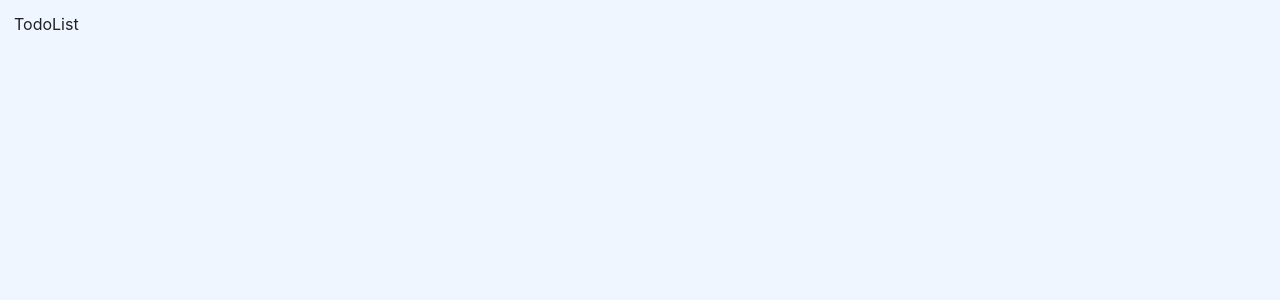
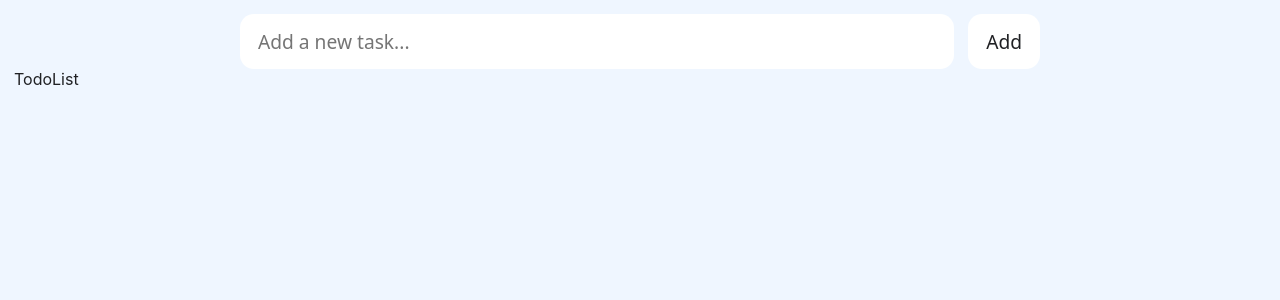
Before and after one commit to madvin/toDoList, a React (Vite) app in the folder reactjs-toDoList/: page / in a window 1280 px wide. Shown: the top 300 px of the page. Built offline with nearby package versions, Linux system fonts and the light colour scheme.

Commit message:
add some basic components for the to-do list application

```diff
--- a/reactjs-toDoList/src/App.jsx
+++ b/reactjs-toDoList/src/App.jsx
@@ -5,9 +5,10 @@ import TodoCard from "./components/TodoCard"
 function App() {
 
   return (
-    <>
-     <div><TodoList/></div>
-    </>
+    <main>
+      <TodoInput />
+      <TodoList />
+    </main>
   )
 }
 
--- a/reactjs-toDoList/src/components/TodoInput.jsx
+++ b/reactjs-toDoList/src/components/TodoInput.jsx
@@ -1,5 +1,8 @@
 export default function TodoInput() {
   return (
-    <> TodoInput</>
+    <header>
+        <input type="text" placeholder="Add a new task..." />
+        <button>Add</button>
+     </header>
   );
 }
```
